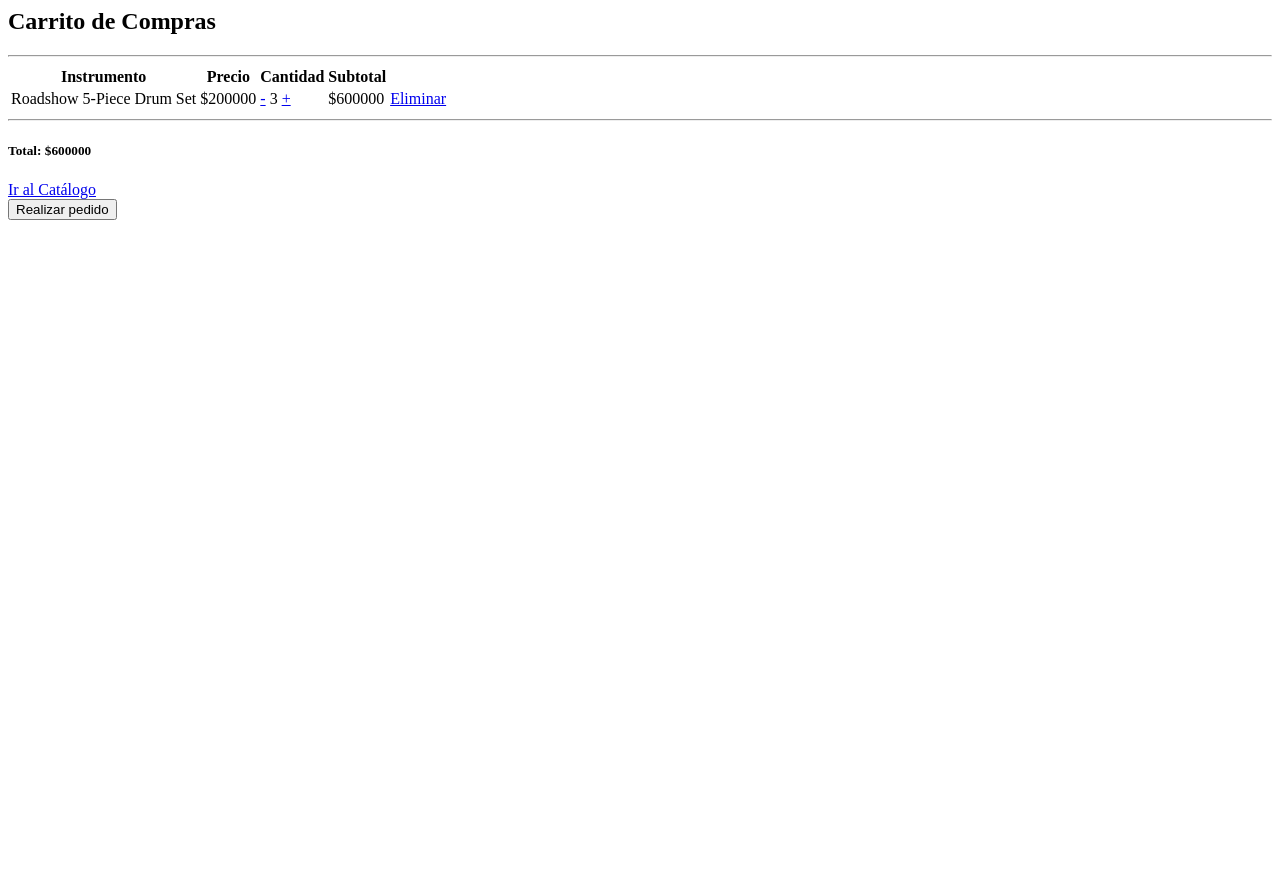
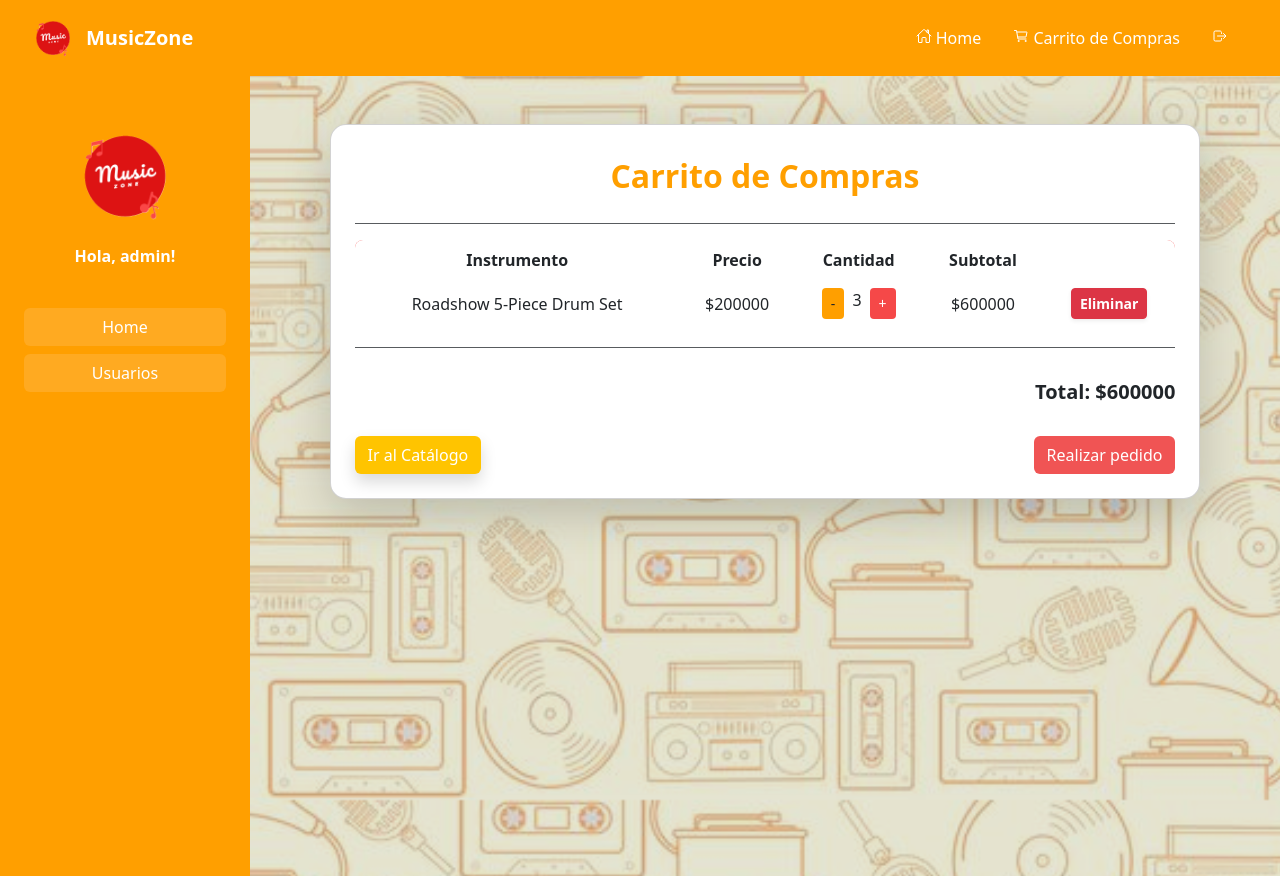
Before and after one commit to MarianaG22/MusicZone, a Django app: page /ventas/carrito/ in a window 1280 px wide. Before the commit the page ends 220 px from the top, so only its background shows below. Run offline with Django 5.2, Linux system fonts and the light colour scheme; a user stored in the database is signed in; data comes from the database, SQL or seed files in the repository; both versions use the stored data as it was after the commit; some libraries are stand-ins or nearby versions.

Commit message:
add - Diseño carrito de compras

```diff
--- a/MusicZone/Sales/templates/cart.html
+++ b/MusicZone/Sales/templates/cart.html
@@ -1,12 +1,19 @@
+{% extends 'base.html' %}
+
+{% block title %}Catálogo{% endblock %}
+
+{% load static %}
+
 {% block content %}
-<div>
-    <h2 class="text-center fw-bold mt-2 mb-4">Carrito de Compras</h2>
+<div class="container-fluid d-flex justify-content-center align-items-center min-vh-120 px-3">
+    <div class="card shadow-lg rounded-4 p-4 m-4 col-lg-11 col-md-10 col-sm-12" style="background-color:white;">
+        <h2 class="text-center fw-bold mt-2 mb-4" style="color: #ff9f00;">Carrito de Compras</h2>
         <hr class="border-1 opacity-75 mt-1">
 
         {% if items %}
         <div class="table-responsive">
             <table class="table table-borderless table-hover rounded-3 overflow-hidden">
-                <thead class="text-white">
+                <thead class="text-white" style="background-color: rgb(245, 72, 72);">
                     <tr>
                         <th class="text-center">Instrumento</th>
                         <th class="text-center">Precio</th>
@@ -22,16 +29,14 @@
                         <td class="align-middle text-center">${{ item.instrument.price }}</td>
                         <td class="align-middle text-center">
                             <div class="d-flex justify-content-center">
-                                <a href="{% url 'sales:decrease_quantity' item.id %}" class="btn btn-sm">-</a>
+                                <a href="{% url 'sales:decrease_quantity' item.id %}" class="btn btn-sm" style="background-color: #ff9f00;">-</a>
                                 <span class="mx-2">{{ item.quantity }}</span>
-                                <a href="{% url 'sales:increase_quantity' item.id %}" class="btn btn-sm btn-success">+</a>
+                                <a href="{% url 'sales:increase_quantity' item.id %}" class="btn btn-sm" style="background-color: rgb(245, 72, 72); color: white;">+</a>
                             </div>
                         </td>
                         <td class="align-middle text-center">${{ item.subtotal }}</td>
                         <td class="align-middle text-center">
-                            <a href="{% url 'sales:remove_from_cart' item.id %}" class="btn btn-danger btn-sm fw-bold shadow-sm">
-                                Eliminar
-                            </a>
+                            <a href="{% url 'sales:remove_from_cart' item.id %}" class="btn btn-danger btn-sm fw-bold shadow-sm">Eliminar</a>
                         </td>
                     </tr>
                     {% endfor %}
@@ -45,11 +50,11 @@
         </div>
 
         <div class="mt-4 d-flex justify-content-between">
-            <a href="{% url 'catalog' %}" class="btn shadow">Ir al Catálogo</a>
+            <a href="{% url 'catalog' %}" class="btn shadow" style="background-color: #ffc400; color: white;">Ir al Catálogo</a>
             {% if cart %}
             <form id="saleForm" action="#" method="POST">
                 {% csrf_token %}
-                <button type="submit" class="btn">Realizar pedido</button>
+                <button type="submit" class="btn" style="background-color: rgb(240, 84, 84); color: white;">Realizar pedido</button>
             </form>
             {% endif %}
         </div>
@@ -57,6 +62,7 @@
         {% else %}
         <p class="text-center">Tu carrito está vacío.</p>
         {% endif %}
+
+    </div>
 </div>
-
 {% endblock %}
```
Also changed, not shown: MusicZone/MusicZone.db.
